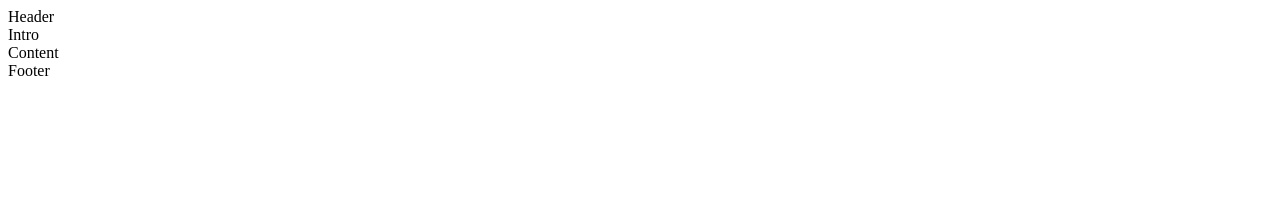
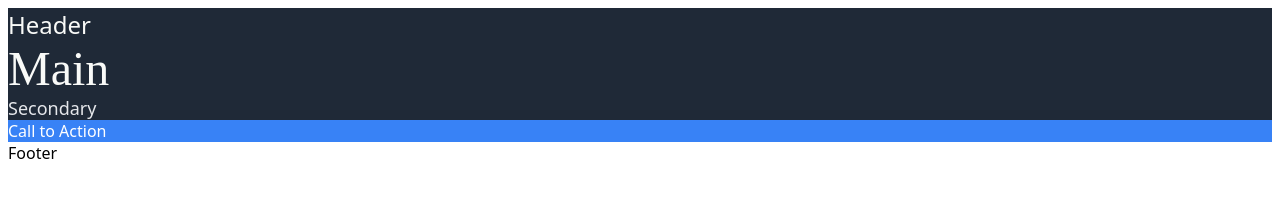
Before and after one commit to cherubim502/odin-landing-page, a plain HTML site: page index.html in a window 1280 px wide. Drawn offline with Linux system fonts and the light colour scheme.

Commit message:
added colors and fonts

```diff
--- a/index.html
+++ b/index.html
@@ -4,12 +4,17 @@
     <meta charset="UTF-8">
     <meta name="viewport" content="width=device-width, initial-scale=1.0">
     <title>Landing Page Project (Odin Project)</title>
-    <link rel="stylesheet" href="stylesheet.css">
+    <link rel="stylesheet" href="./stylesheet.css">
 </head>
 <body>
-    <div id="header">Header</div>
-    <div id="intro">Intro</div>
-    <div id="content">Content</div>
+    <div id="header" class="dark">Header</div>
+    <div id="hero" class="dark">
+        <div id="main">Main</div>
+        <div id="secondary">Secondary</div>
+    </div>
+    <div id="content">
+        <div id="calltoaction">Call to Action</div>
+    </div>
     <div id="footer">Footer</div>
 </body>
 </html>
--- a/stylesheet.css
+++ b/stylesheet.css
@@ -0,0 +1,26 @@
+html {
+    font-family: system-ui, -apple-system, BlinkMacSystemFont, 'Segoe UI', Roboto, Oxygen, Ubuntu, Cantarell, 'Open Sans', 'Helvetica Neue', sans-serif;
+}
+
+.dark {
+    background-color: #1f2937;
+    color: #f9faf8;
+}
+
+#hero #main {
+    font: 48px extra bold;
+}
+
+#hero #secondary {
+    font-size: 18px;
+    color: #e5e7eb
+}
+
+#header {
+    font-size: 24px;
+}
+
+#calltoaction {
+    color: white;
+    background-color: #3882f6;
+}
```
